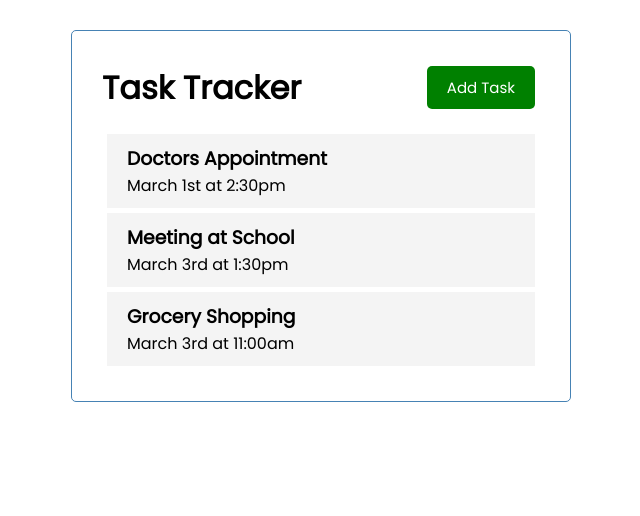
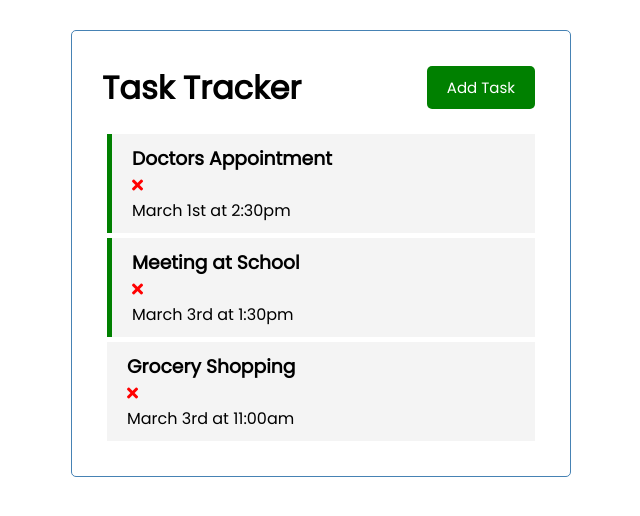
Before and after one commit to kurtreyn/vue-task-tracker, a Vue app: page / in a window 1280 px wide. Shown: the top 516 px of the page, without its empty margins (319-959 px from the left). Built offline with nearby package versions, Linux system fonts and the light colour scheme.

Commit message:
started working on removing tasks

```diff
--- a/public/index.html
+++ b/public/index.html
@@ -1,15 +1,23 @@
 <!DOCTYPE html>
 <html lang="">
   <head>
-    <meta charset="utf-8">
-    <meta http-equiv="X-UA-Compatible" content="IE=edge">
-    <meta name="viewport" content="width=device-width,initial-scale=1.0">
-    <link rel="icon" href="<%= BASE_URL %>favicon.ico">
+    <meta charset="utf-8" />
+    <meta http-equiv="X-UA-Compatible" content="IE=edge" />
+    <meta name="viewport" content="width=device-width,initial-scale=1.0" />
+    <link
+      rel="stylesheet"
+      href="https://cdnjs.cloudflare.com/ajax/libs/font-awesome/5.15.2/css/all.min.css"
+    />
+    <link rel="icon" href="<%= BASE_URL %>favicon.ico" />
     <title><%= htmlWebpackPlugin.options.title %></title>
   </head>
   <body>
     <noscript>
-      <strong>We're sorry but <%= htmlWebpackPlugin.options.title %> doesn't work properly without JavaScript enabled. Please enable it to continue.</strong>
+      <strong
+        >We're sorry but <%= htmlWebpackPlugin.options.title %> doesn't work
+        properly without JavaScript enabled. Please enable it to
+        continue.</strong
+      >
     </noscript>
     <div id="app"></div>
     <!-- built files will be auto injected -->
--- a/src/App.vue
+++ b/src/App.vue
@@ -1,7 +1,7 @@
 <template>
   <div class="container">
     <Header title="Task Tracker" />
-    <Tasks :tasks="tasks" />
+    <Tasks @delete-task="deleteTask" :tasks="tasks" />
   </div>
 </template>
 
@@ -16,6 +16,13 @@
   },
   data() {
     tasks: [];
+  },
+  methods: {
+    deleteTask(id) {
+      if (confirm('Are you sure?')) {
+        this.tasks = this.tasks.filter((task) => task.id !== id);
+      }
+    },
   },
   created() {
     this.tasks = [
--- a/src/components/Task.vue
+++ b/src/components/Task.vue
@@ -1,6 +1,7 @@
 <template>
-  <div class="task">
+  <div :class="[task.reminder ? 'reminder' : '', 'task']">
     <h3>{{ task.text }}</h3>
+    <i @click="onDelete(task.id)" class="fas fa-times"></i>
     <p>{{ task.day }}</p>
   </div>
 </template>
@@ -10,6 +11,11 @@
   name: 'Task',
   props: {
     task: Object,
+  },
+  methods: {
+    onDelete(id) {
+      this.$emit('delete-task', id);
+    },
   },
 };
 </script>
--- a/src/components/Tasks.vue
+++ b/src/components/Tasks.vue
@@ -1,6 +1,10 @@
 <template>
-  <div :key="task.id" v-for="task in tasks">
-    <Task :task="task" />
+  <div
+    @delete-task="$emit('delete-task', task.id)"
+    :key="task.id"
+    v-for="task in tasks"
+  >
+    <Task @delete-task="$emit('delete-task', task.id)" :task="task" />
   </div>
 </template>
 
@@ -14,5 +18,6 @@
   components: {
     Task,
   },
+  emits: ['delete-task'],
 };
 </script>
```
